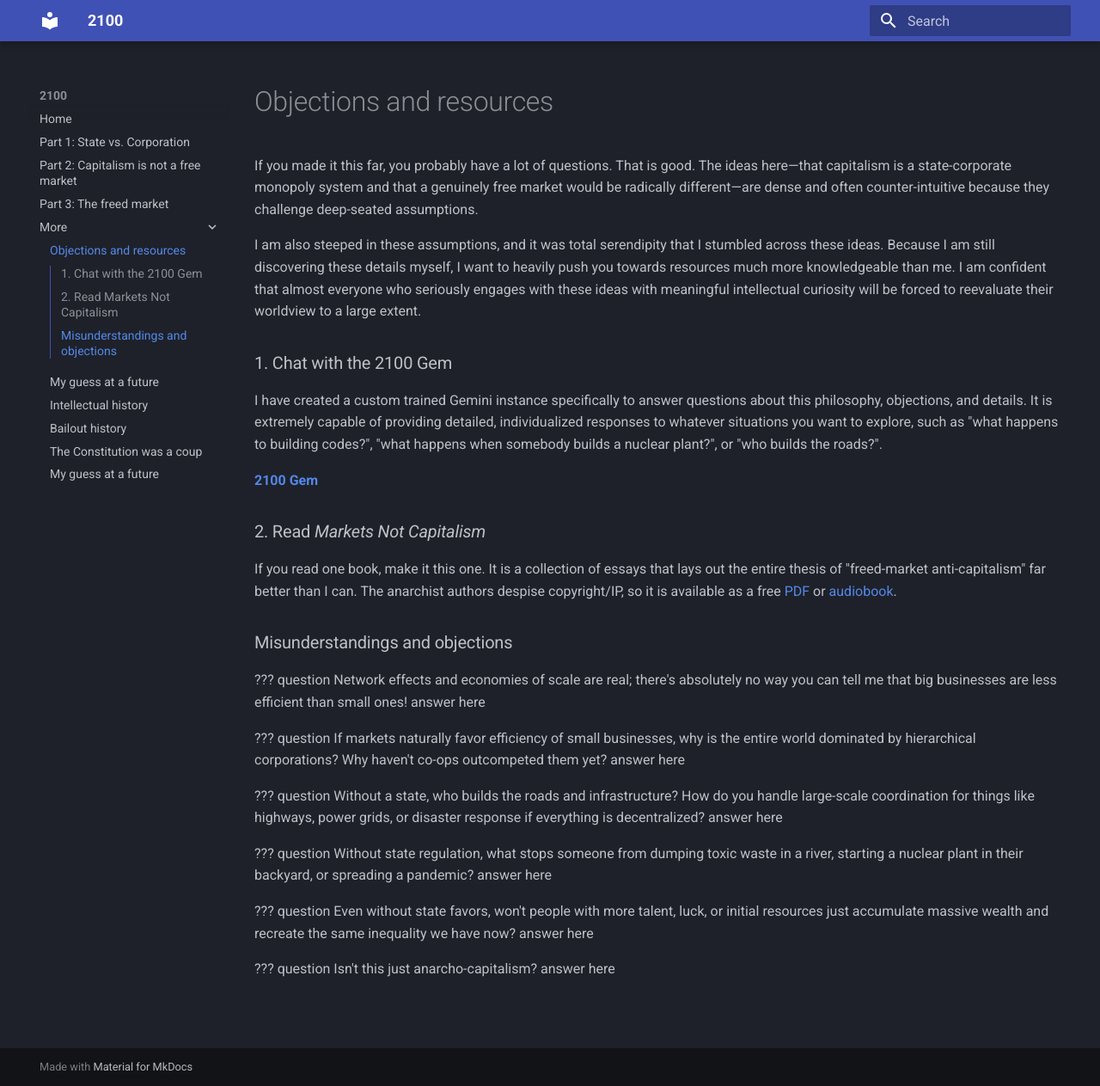
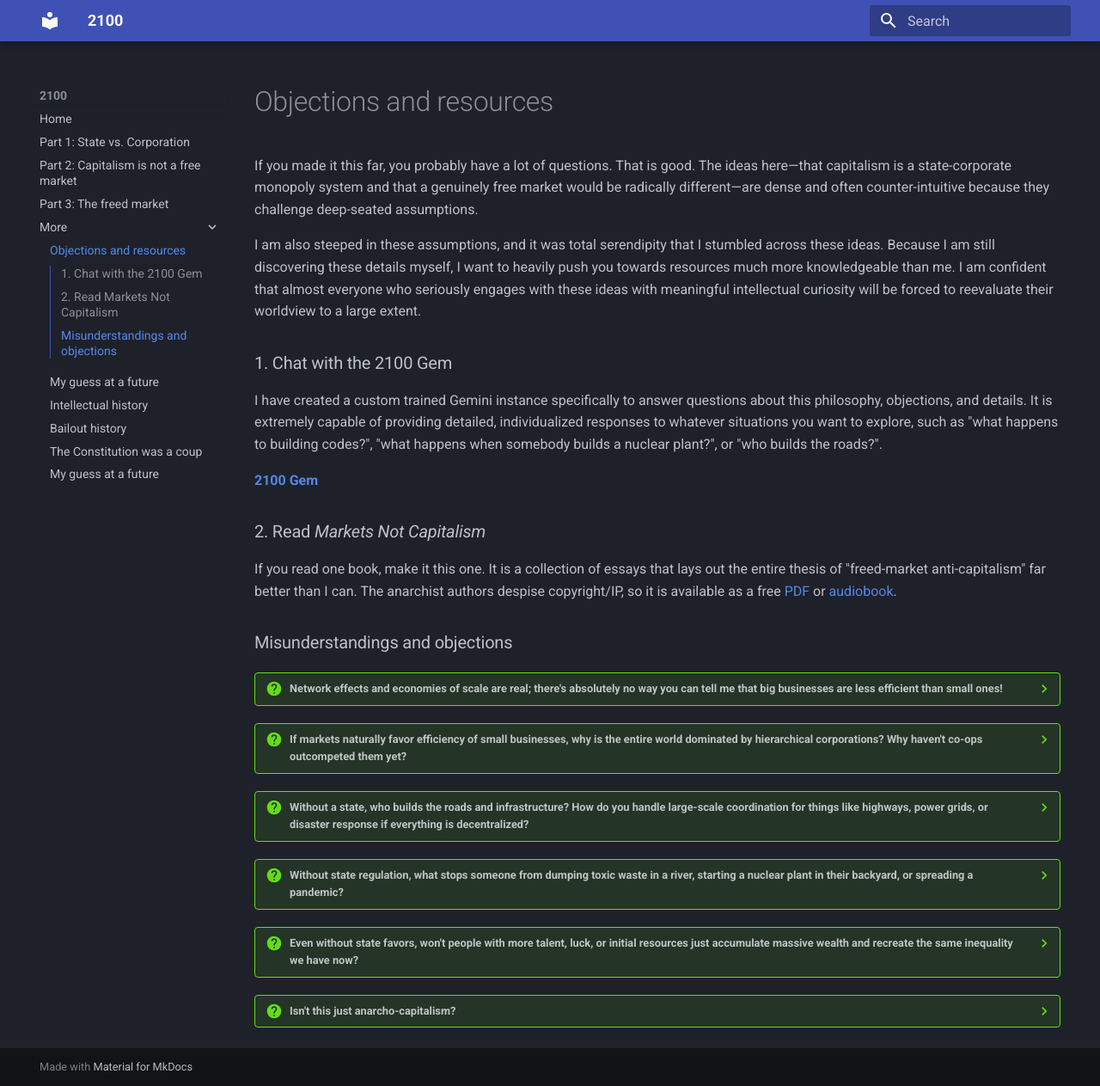
Before and after one commit to LucasVance/2100, an MkDocs documentation site: the page built from docs/more/objections-resources.md, in a window 1280 px wide and 1263 px high. Shown: the whole window at 86% size. Built offline with MkDocs 1.6.1 and Material for MkDocs 9.7.7, drawn with Linux system fonts in a browser that asks for light colours.

Commit message:
Fix format

```diff
--- a/docs/more/objections-resources.md
+++ b/docs/more/objections-resources.md
@@ -12,20 +12,20 @@ If you read one book, make it this one. It is a collection of essays that lays o
 
 ### Misunderstandings and objections
 
-??? question Network effects and economies of scale are real; there's absolutely no way you can tell me that big businesses are less efficient than small ones!
+??? question "Network effects and economies of scale are real; there's absolutely no way you can tell me that big businesses are less efficient than small ones!"
     answer here
 
-??? question If markets naturally favor efficiency of small businesses, why is the entire world dominated by hierarchical corporations? Why haven't co-ops outcompeted them yet?
+??? question "If markets naturally favor efficiency of small businesses, why is the entire world dominated by hierarchical corporations? Why haven't co-ops outcompeted them yet?"
     answer here
 
-??? question Without a state, who builds the roads and infrastructure? How do you handle large-scale coordination for things like highways, power grids, or disaster response if everything is decentralized?
+??? question "Without a state, who builds the roads and infrastructure? How do you handle large-scale coordination for things like highways, power grids, or disaster response if everything is decentralized?"
     answer here
 
-??? question Without state regulation, what stops someone from dumping toxic waste in a river, starting a nuclear plant in their backyard, or spreading a pandemic?
+??? question "Without state regulation, what stops someone from dumping toxic waste in a river, starting a nuclear plant in their backyard, or spreading a pandemic?"
     answer here
 
-??? question Even without state favors, won't people with more talent, luck, or initial resources just accumulate massive wealth and recreate the same inequality we have now?
+??? question "Even without state favors, won't people with more talent, luck, or initial resources just accumulate massive wealth and recreate the same inequality we have now?"
     answer here
 
-??? question Isn't this just anarcho-capitalism?
+??? question "Isn't this just anarcho-capitalism?"
     answer here
```
